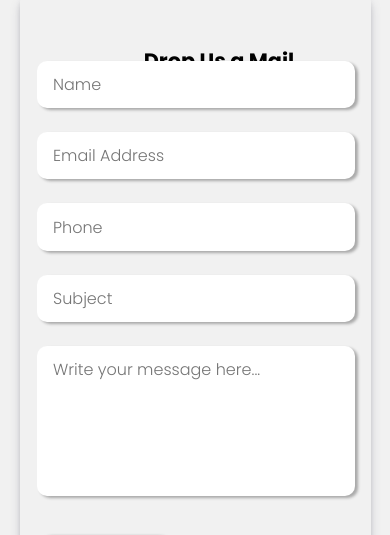
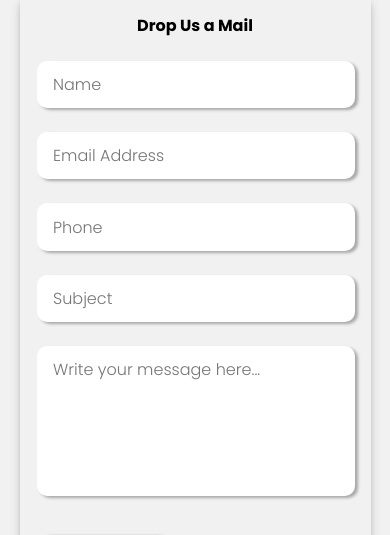
Before and after one commit to Dip-Bala/Conatct-Page-Ecell, a plain HTML site: page index.html in a window 390 px wide. Shown: the part 306-841 px from the top of the page. Drawn offline with Linux system fonts and the light colour scheme.

Commit message:
Update style.css

```diff
--- a/style.css
+++ b/style.css
@@ -740,7 +740,8 @@ iframe {
     }
 
     .contactForm h2 {
-        font-size: 1.3rem;
+        font-size: 1rem;
+        margin:1rem 0;
     }
 
     .contactInfo ul {
```
